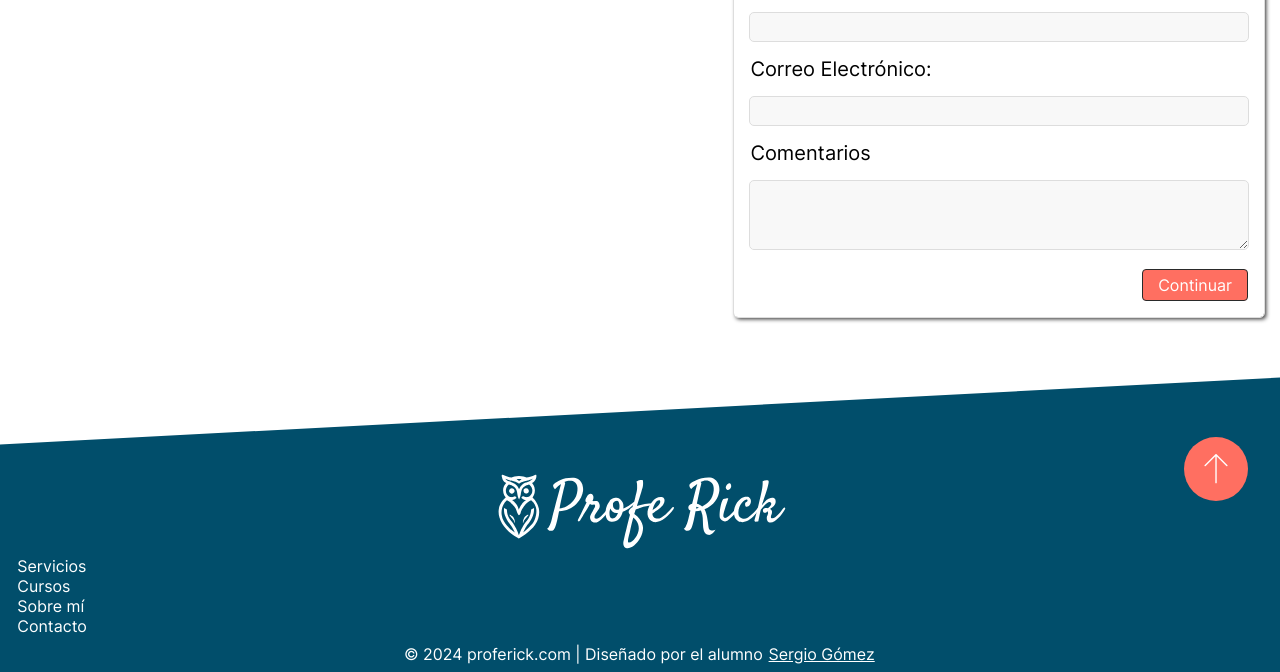
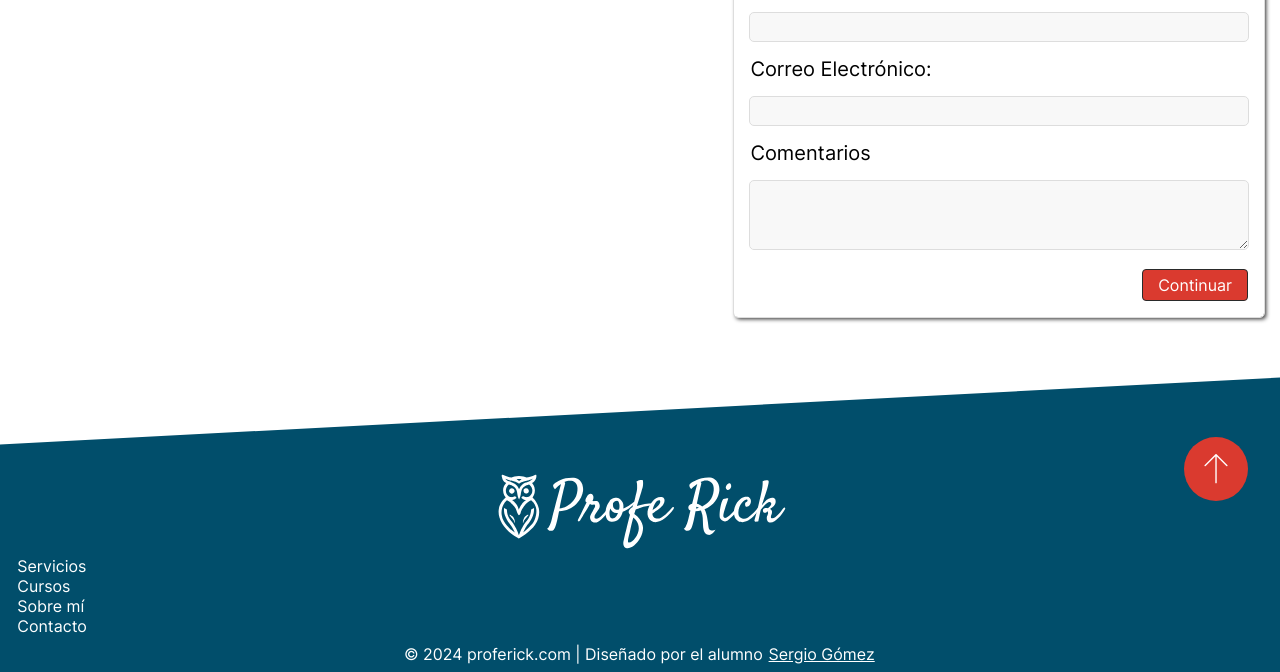
Before and after one commit to Salegomx/proferick.com, a website: page index.html in a window 1280 px wide. Shown: the part 267-939 px from the top of the page. Drawn offline with Linux system fonts and the light colour scheme; files whose address does not match are found by name.

Commit message:
modified color for better accessibility

```diff
--- a/scss/abstract/_variables.scss
+++ b/scss/abstract/_variables.scss
@@ -15,7 +15,8 @@ $clr-black: #2A2A2A;
 
 $clr-primary: #F0E2CC;
 $clr-secondary: #014E6B;
-$clr-accent: #FF6F61;
+/*$clr-accent: #FF6F61;*/
+$clr-accent: #DA3A2F;
 
 /* Shapes */
 $border-radius: 4px;
--- a/scss/fonts/_inter.scss
+++ b/scss/fonts/_inter.scss
@@ -1,4 +1,5 @@
 @font-face {
     font-family: Inter;
     src: url('../fonts/inter/inter.ttf');
+    font-display: swap;
 }
```
Also changed, not shown: assets/css/base.css, assets/css/desktop.css, assets/css/mobile.css, 3 other files.
